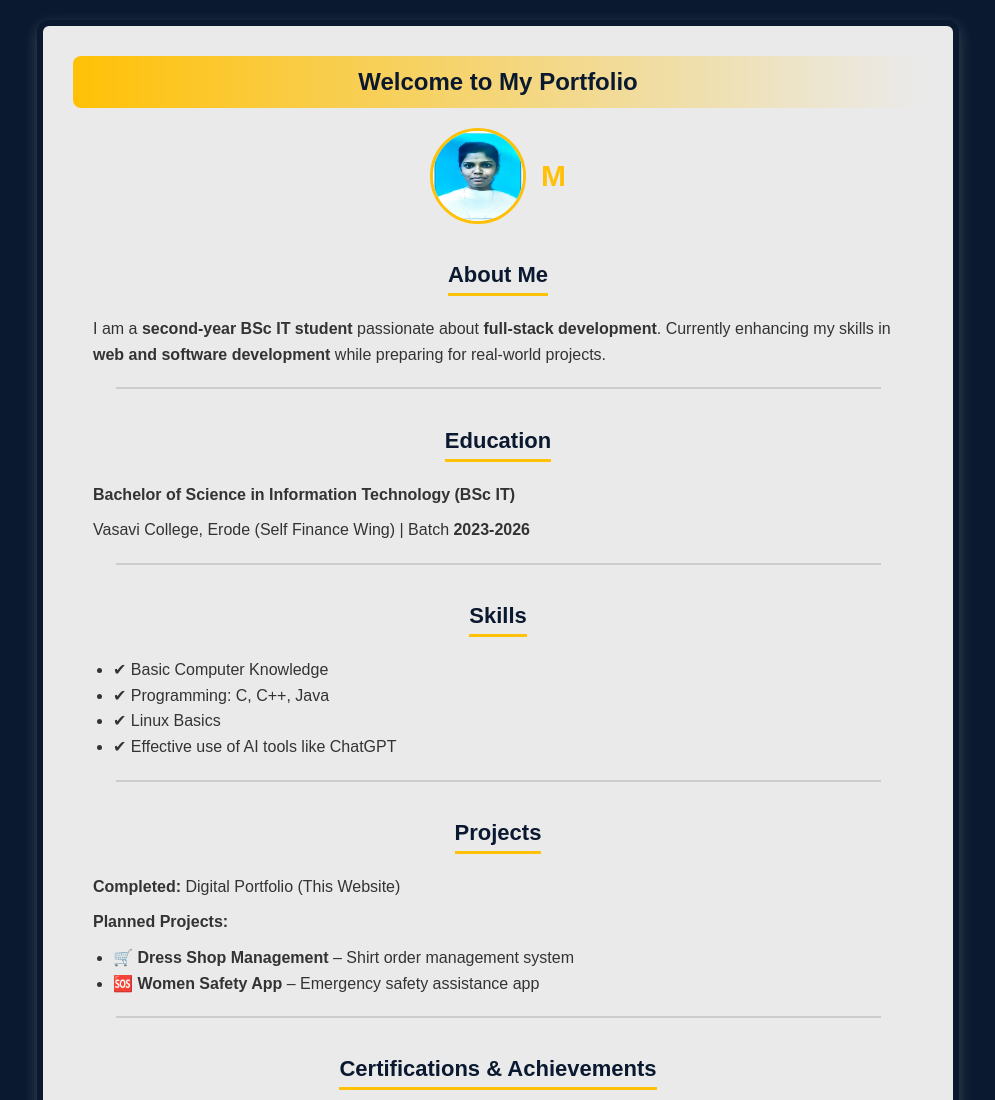
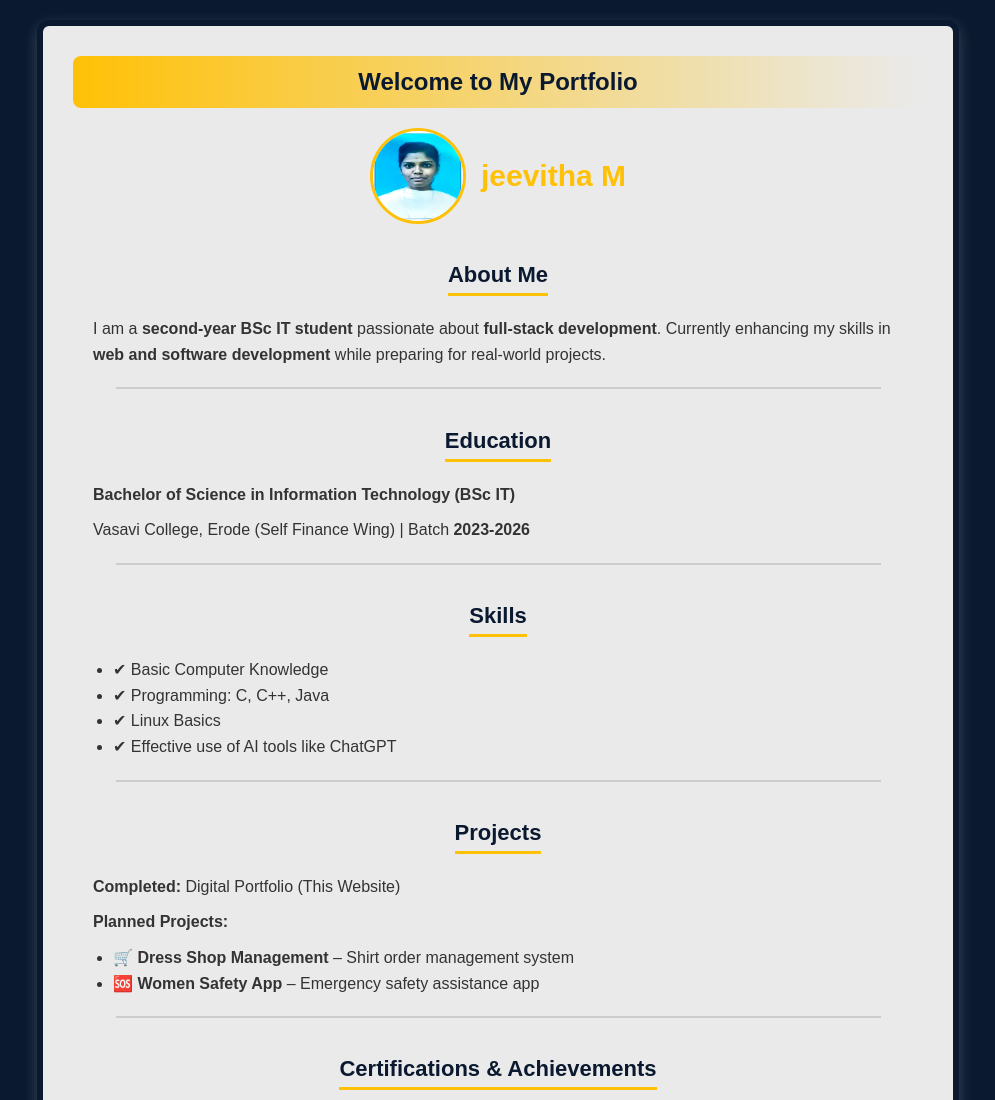
Before and after one commit to 123jeevithaharikishore/Digital-portfio-, a plain HTML site: page index.html in a window 1280 px wide. Shown: the top 1100 px of the page, without its empty margins (142-1137 px from the left). Drawn offline with Linux system fonts and the light colour scheme.

Commit message:
Update index.html

```diff
--- a/index.html
+++ b/index.html
@@ -90,7 +90,7 @@
 
         <div class="profile-section">
             <img src="profile.jpg" alt="Profile Picture">
-            <h1> M</h1>
+            <h1>jeevitha M</h1>
         </div>
 
         <h2>About Me</h2>
```
